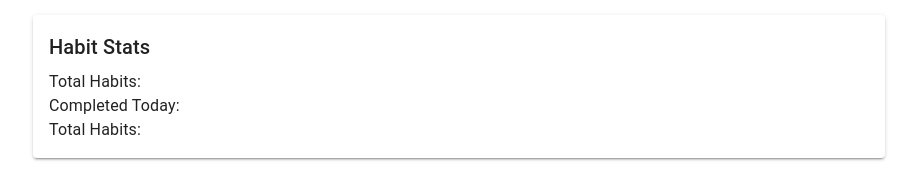
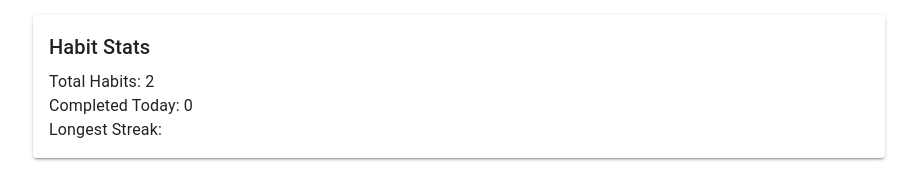
Before and after one commit to PraneethBunny123/habits-tracker, a React (Vite) app: page / in a window 1280 px wide. Shown: the part 590-782 px from the top of the page, without its empty margins (181-1098 px from the left). Built offline with nearby package versions, Linux system fonts and the light colour scheme.

Commit message:
displaying the stats: displaying the total stats, completed Stats

```diff
--- a/src/components/HabitStats.jsx
+++ b/src/components/HabitStats.jsx
@@ -1,7 +1,7 @@
 import { useEffect } from "react"
 import { useDispatch, useSelector } from "react-redux"
 import { fetchHabits } from "../store/habit-slice"
-import { Paper, Typography } from "@mui/material"
+import { LinearProgress, Paper, Typography } from "@mui/material"
 
 export default function HabitStats() {
     const {habits, isLoading, error} = useSelector((state) => state.habits)
@@ -12,19 +12,32 @@ export default function HabitStats() {
         dispatch(fetchHabits())
     }, [])
 
+    function getCompletedToday() {
+        const today = new Date().toISOString().split('T')[0]
+        return habits.filter(habit => habit.completedDates.includes(today)).length
+    }
+
+    if(isLoading) {
+        return <LinearProgress />
+    }
+
+     if(error) {
+        return <Typography color="error">{error}</Typography>
+     }
+
     return (
         <Paper elevation={2} sx={{p: 2, mt: 4}}>
             <Typography variant="h6" gutterBottom>
                 Habit Stats
             </Typography>
             <Typography variant="body1">
-                Total Habits:
+                Total Habits: {habits.length}
             </Typography>
             <Typography variant="body1">
-                Completed Today:
+                Completed Today: {getCompletedToday()}
             </Typography>
             <Typography variant="body1">
-                Total Habits:
+                Longest Streak:
             </Typography>
         </Paper>
     )
```
